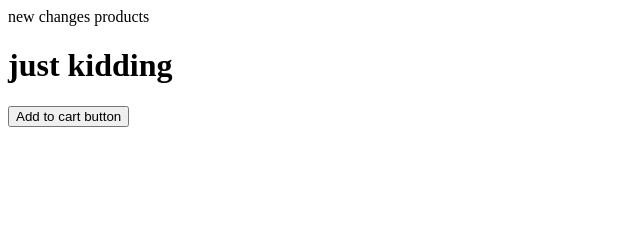
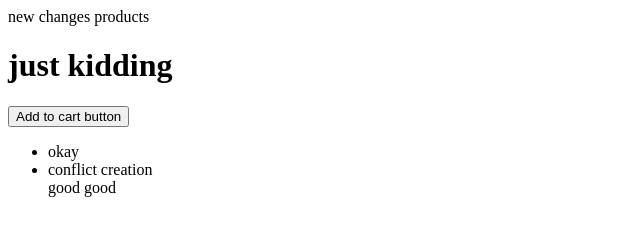
Before and after one commit to bienvenudev/collaborative-git-exercise, a plain HTML site: page products.html in a window 1280 px wide. Shown: the whole page, without its empty margins (0-640 px from the left). Drawn offline with Linux system fonts and the light colour scheme.

Commit message:
Feat: changed the products layout

```diff
--- a/products.html
+++ b/products.html
@@ -5,5 +5,9 @@
 products
 <h1>just kidding</h1>
 <button>Add to cart button</button>
+<ul>
+<li>okay</li>
+<li>conflict creation</li>
+good good
 </body>
 </html>
```
